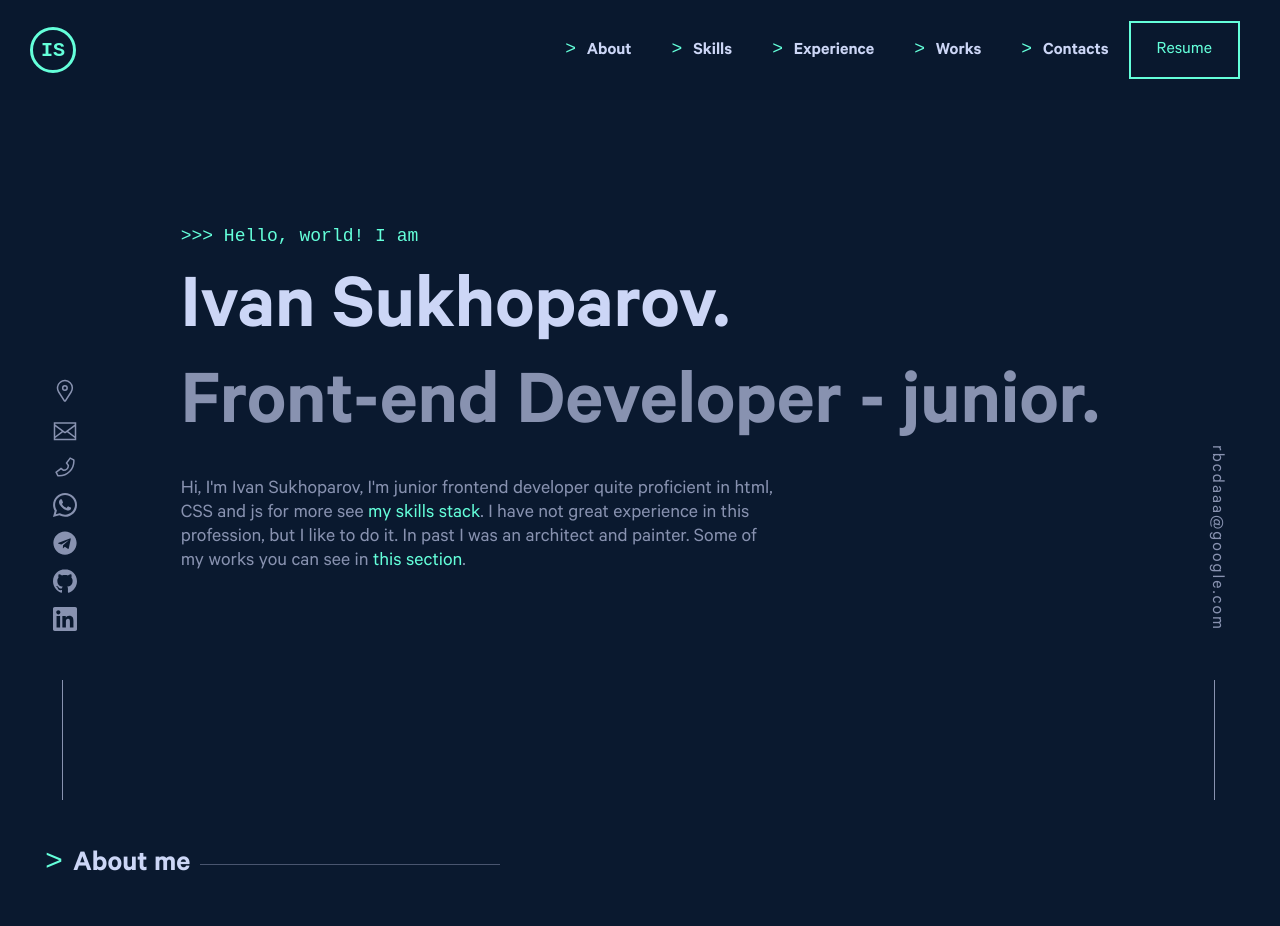
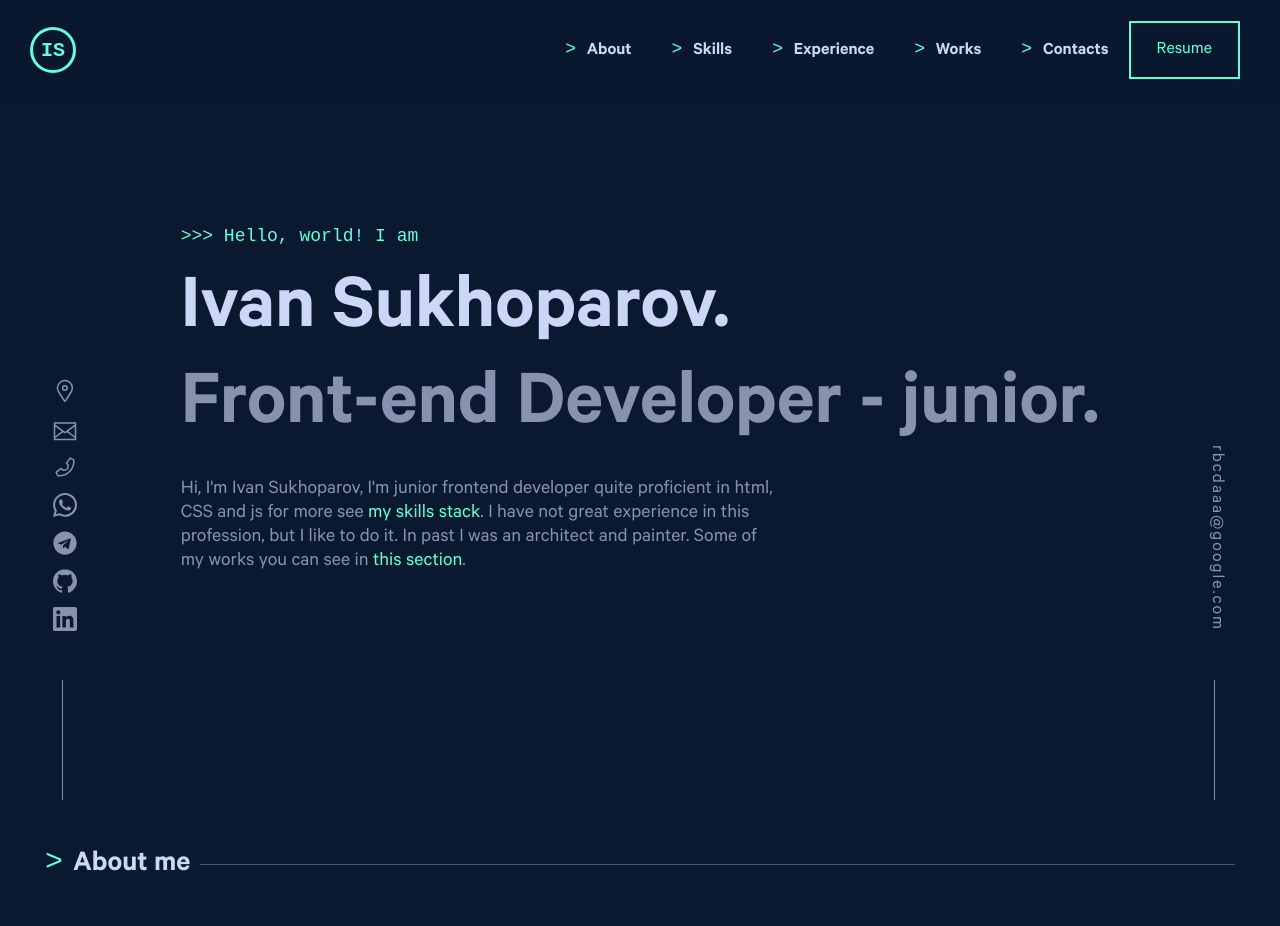
Before and after one commit to ivansukhoparov/019-06-personal-page, a website: page src/index.html in a window 1280 px wide. Shown: the top 926 px of the page. Drawn offline with nearby package versions, Linux system fonts and the light colour scheme; files that its build step writes are made by us from their sources.

Commit message:
fix: fix problem with a h2 title width

```diff
--- a/src/scss/blocks/title.scss
+++ b/src/scss/blocks/title.scss
@@ -9,6 +9,7 @@
     justify-content: flex-start;
     align-items: baseline;
     gap: 10px;
+    white-space: nowrap;
 
     &::before {
         content: "> ";
@@ -22,7 +23,7 @@
         display: block;
         position: relative;
         height: 1px;
-        width: 300px;
+        width: 100%;
         top: -5px;
         background-color: $text-main;
         opacity: 0.5;
```
